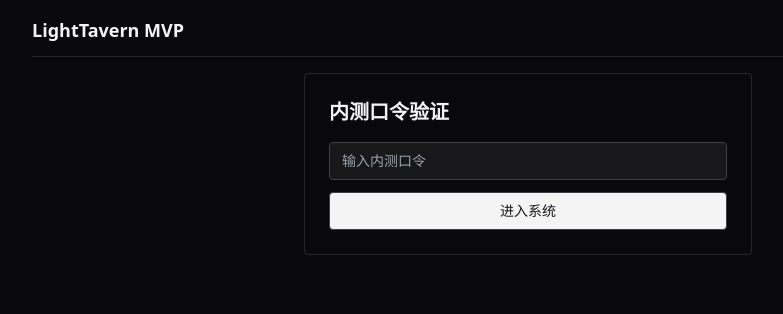
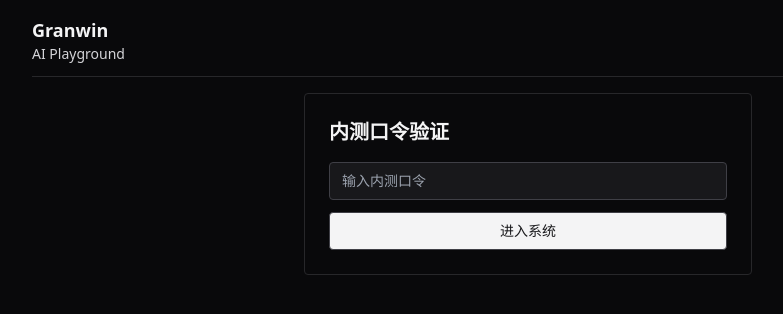
Before and after one commit to chen8139-dotcom/LightTarven, a Next.js app: page / in a window 1280 px wide. Shown: the top 314 px of the page, without its empty margins (112-895 px from the left). Built offline with nearby package versions, Linux system fonts and the light colour scheme.

Commit message:
Update header brand to Granwin AI Playground

```diff
--- a/app/layout.tsx
+++ b/app/layout.tsx
@@ -8,7 +8,10 @@ export default function RootLayout({ children }: { children: ReactNode }) {
       <body>
         <div className="mx-auto min-h-screen max-w-5xl p-4">
           <header className="mb-4 flex items-center gap-3 border-b border-zinc-800 pb-3">
-            <h1 className="text-lg font-semibold">LightTavern MVP</h1>
+            <h1 className="leading-tight">
+              <span className="block text-lg font-semibold">Granwin</span>
+              <span className="block text-sm font-medium text-zinc-300">AI Playground</span>
+            </h1>
             <TopNav />
           </header>
           {children}
```
